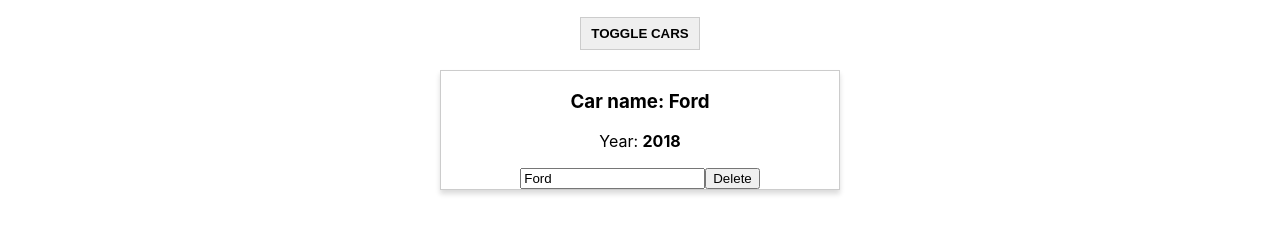
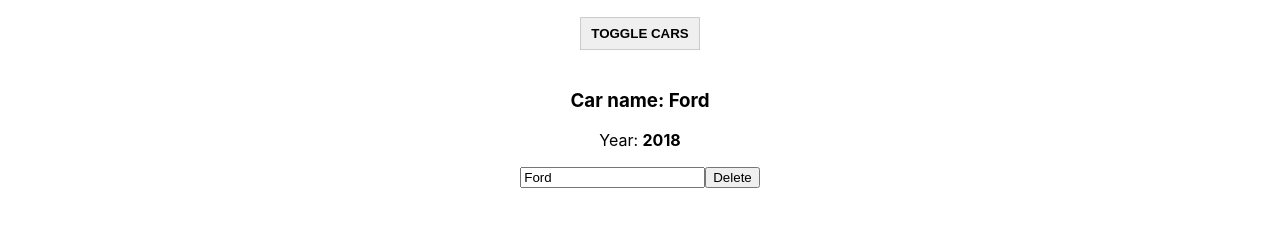
Before and after one commit to Loriella/react-theory, a React app: page / in a window 1280 px wide. Both pictures are taken after a click on the button "TOGGLE CARS". Shown: the part 174-408 px from the top of the page. Built offline with nearby package versions, Linux system fonts and the light colour scheme.

Commit message:
Introduction to higher order components

```diff
--- a/src/Car/Car.css
+++ b/src/Car/Car.css
@@ -4,6 +4,14 @@
     padding: 10px;
     border-radius: 5px;
     transition: border, box-shadow .3ms;
+    border: 1px solid #ccc;
+    box-shadow: 0 4px 5px 0 rgba(0, 0, 0, .14);
+}
+
+.Car:hover {
+    border: 1px solid #aaa;
+    box-shadow: 0 4px 15px 0 rgba(0, 0, 0, .25);
+    cursor: pointer;
 }
 
 .input:active,
--- a/src/Car/Car.js
+++ b/src/Car/Car.js
@@ -1,45 +1,10 @@
 import React, {Component} from 'react';
-// import Radium from 'radium'
 import classes from './Car.css'
+import withClass from '../hoc/withClass';
 
 class Car extends Component {
 
-  // componentWillReceiveProps(nextProps) {
-  //   console.log('Car componentWillReceiveProps', nextProps)
-  // }
-
-  shouldComponentUpdate(nextProps, nextState) {
-    console.log('Car shouldComponentUpdate', nextProps, nextState);
-    return nextProps.name.trim() !== this.props.name.trim()
-  }
-
-  componentWillUpdate(nextProps, nextState) {
-    console.log('Car componentWillUpdate', nextProps, nextState)
-  }
-
-  // static getDerivedStateFromProps(nextProps, prevState) {
-  //   console.log('Car getDerivedStateFromProps', nextProps, prevState);
-  //   return prevState
-  // }
-
-  // componentDidUpdate() {
-  //   console.log('Car componentDidUpdate')
-  // }
-
-  // getSnapshotBeforeUpdate() {
-  //   console.log('Car getSnapshotBeforeUpdate')
-  // }
-
-  componentWillUnmount() {
-    console.log('Car componentWillUnmount')
-  }
-
   render() {
-    console.log('Car render');
-
-    // if (Math.random() > 0.7) {
-    //   throw new Error('Car random failed')
-    // }
 
     const inputClasses = [classes.input];
 
@@ -53,18 +18,8 @@
       inputClasses.push(classes.bold)
     }
 
-    const style = {
-      border: '1px solid #ccc',
-      boxShadow: '0 4px 5px 0 rgba(0, 0, 0, .14)',
-      ':hover': {
-        border: '1px solid #aaa',
-        boxShadow: '0 4px 15px 0 rgba(0, 0, 0, .25)',
-        cursor: 'pointer'
-      }
-    };
-
     return (
-      <div className={classes.Car} style={style}>
+      <React.Fragment>
         <h3>Car name: {this.props.name}</h3>
         <p>Year: <strong>{this.props.year}</strong></p>
         <input
@@ -74,9 +29,9 @@
           className={inputClasses.join(' ')}
         />
         <button onClick={this.props.onDelete}>Delete</button>
-      </div>
+      </React.Fragment>
     )
   }
 }
 
-export default Car;
+export default withClass(Car, classes.Car);
--- /dev/null
+++ b/src/hoc/withClass.js
@@ -0,0 +1,13 @@
+import React from 'react';
+
+const withClass = (Component, className) => {
+  return props => {
+    return (
+      <div className={className}>
+        <Component {...props} />
+      </div>
+    )
+  }
+};
+
+export default withClass;
```
